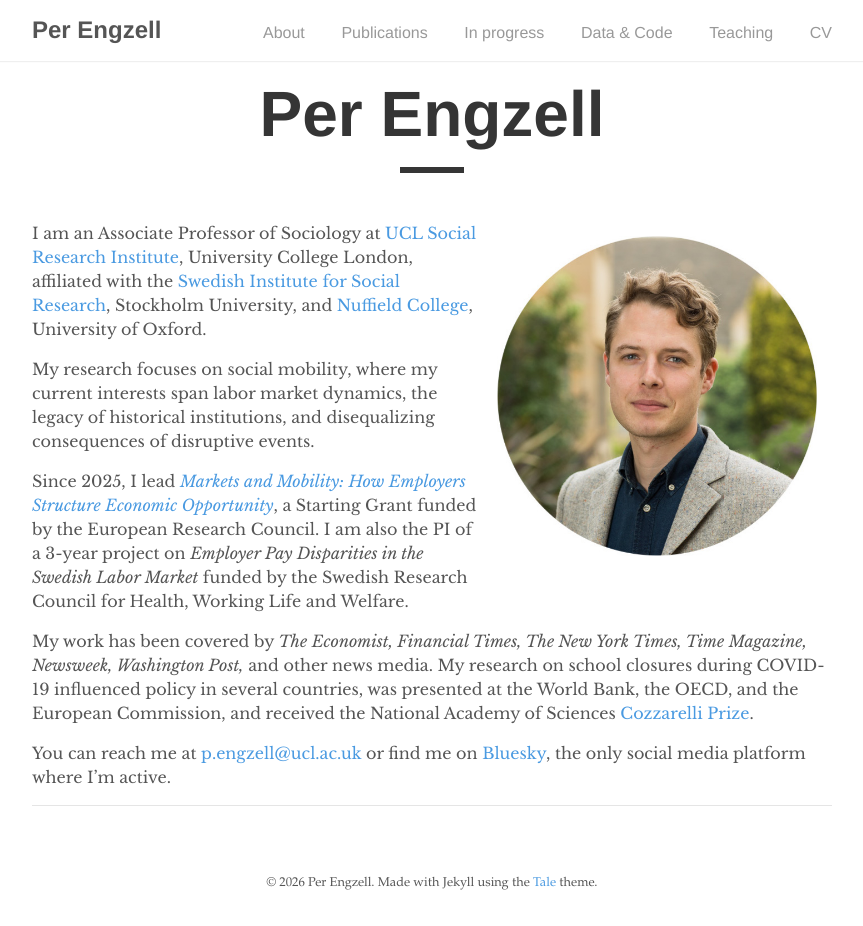
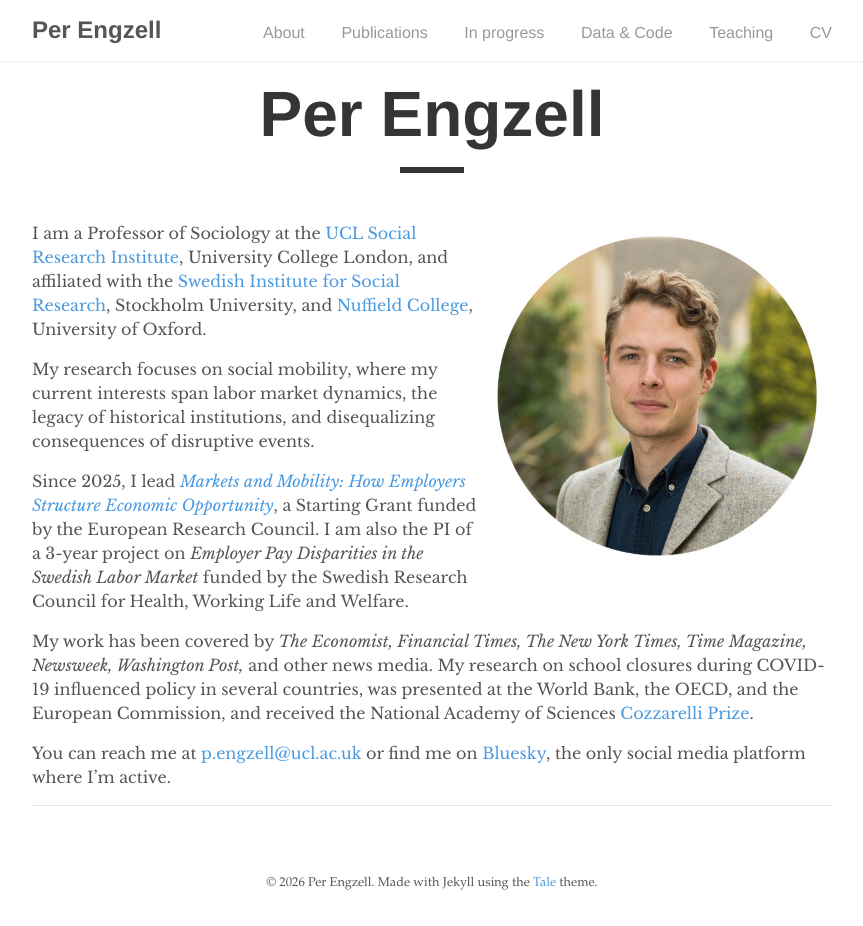
Before and after one commit to pengzell/pengzell.github.io, a Jekyll site: the page built from index.md, in a window 1280 px wide. Shown: the whole page, without its empty margins (208-1071 px from the left). Built offline with Jekyll 4.4.1, drawn with Linux system fonts in a browser that asks for light colours.

Commit message:
Update index.md

```diff
--- a/index.md
+++ b/index.md
@@ -6,7 +6,7 @@ author: "Per Engzell"
 
 ![Per Engzell](portrait.jpg){:style="float:right; margin:15px; width: 40%;"}
 
-I am an Associate Professor of Sociology at [UCL Social Research Institute](https://www.ucl.ac.uk/ioe/departments-and-centres/departments/ucl-social-research-institute), University College London, affiliated with the [Swedish Institute for Social Research](https://www.su.se/swedish-institute-for-social-research/), Stockholm University, and [Nuffield College](https://www.nuffield.ox.ac.uk), University of Oxford.
+I am a Professor of Sociology at the [UCL Social Research Institute](https://www.ucl.ac.uk/ioe/departments-and-centres/departments/ucl-social-research-institute), University College London, and affiliated with the [Swedish Institute for Social Research](https://www.su.se/swedish-institute-for-social-research/), Stockholm University, and [Nuffield College](https://www.nuffield.ox.ac.uk), University of Oxford.
 
 My research focuses on social mobility, where my current interests span labor market dynamics, the legacy of historical institutions, and disequalizing consequences of disruptive events.
 
```
